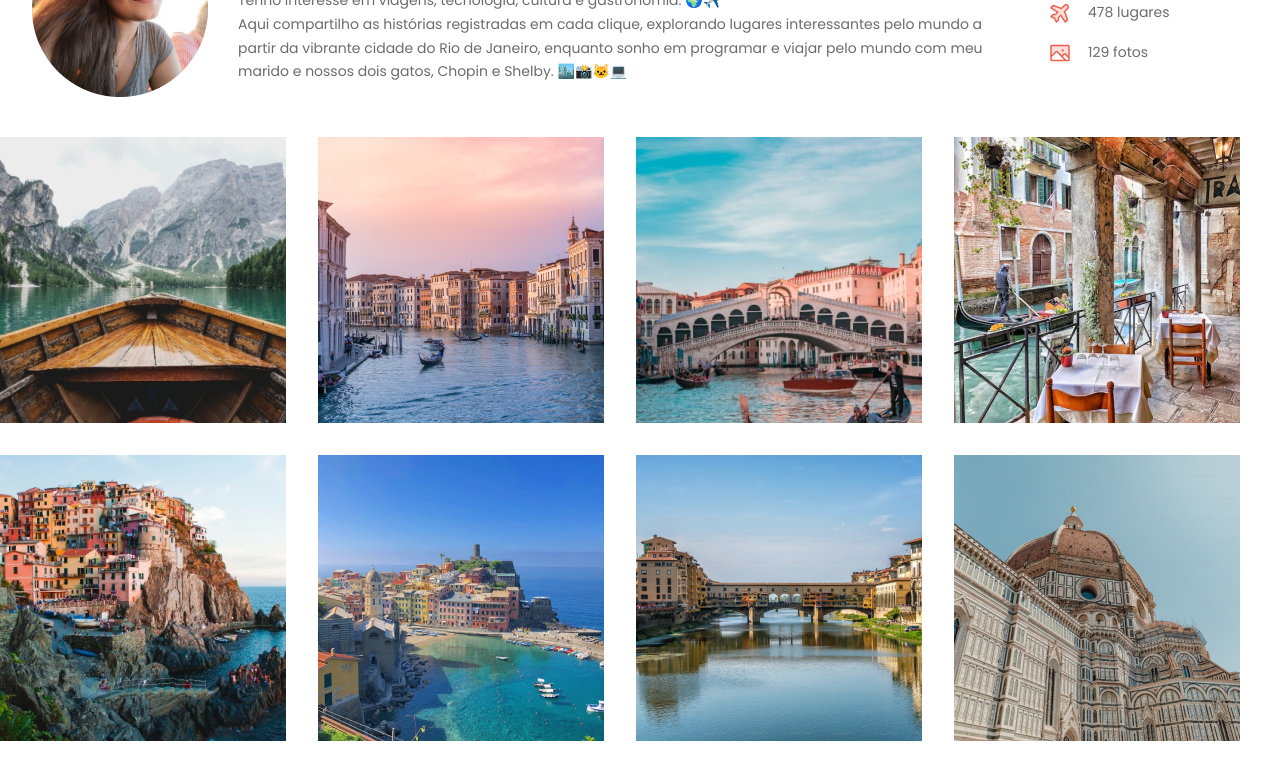
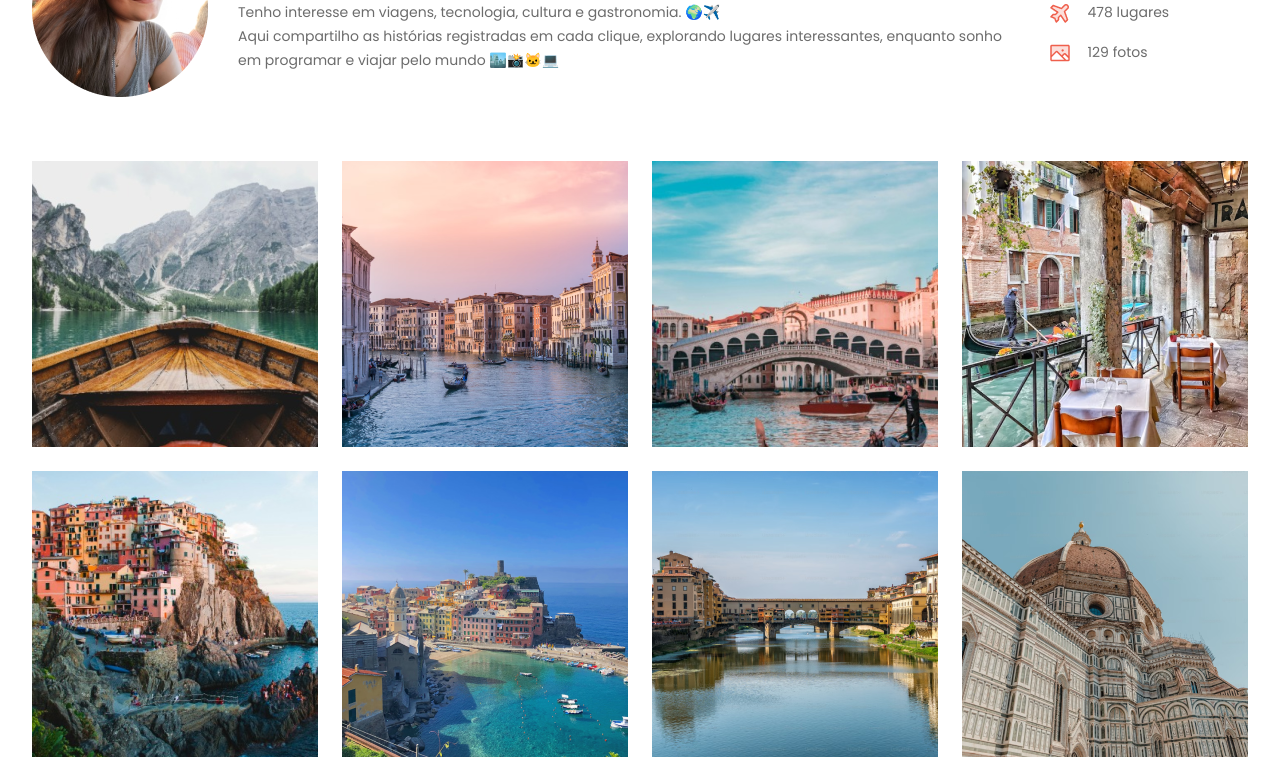
Before and after one commit to jujrmendes/Travelgram, a plain HTML site: page index.html in a window 1280 px wide. Shown: the part 207-977 px from the top of the page. Drawn offline with Linux system fonts and the light colour scheme.

Commit message:
main gallery

```diff
--- a/index.html
+++ b/index.html
@@ -54,7 +54,7 @@
                 <div>
                     <h1>Júlia Mendes</h1><br>
                     <p>Tenho interesse em viagens, tecnologia, cultura e gastronomia. 🌍✈️ <br>
-                        Aqui compartilho as histórias registradas em cada clique, explorando lugares interessantes pelo mundo a partir da vibrante cidade do Rio de Janeiro, enquanto sonho em programar e viajar pelo mundo com meu marido e nossos dois gatos, Chopin e Shelby. 🏙️📸🐱💻</p>
+                        Aqui compartilho as histórias registradas em cada clique, explorando lugares interessantes, enquanto sonho em programar e viajar pelo mundo 🏙️📸🐱💻</p>
                 </div>
 
                 <ul id="info">
@@ -80,7 +80,7 @@
         </header>
     </div>
 
-    <main>
+    <main class="container">
         <img src="assets/images/1.png" alt="...">
         <img src="assets/images/2.png" alt="...">
         <img src="assets/images/3.png" alt="...">
--- a/styles/main.css
+++ b/styles/main.css
@@ -1,6 +1,12 @@
 main {
     display: flex;
     flex-wrap: wrap;
-    gap: 32px;
+    gap: 24px;
+    padding-block: 24px;
+}
 
+main img {
+    width: 286px;
+    height: 286px;
+    object-fit: cover;
 }
```
